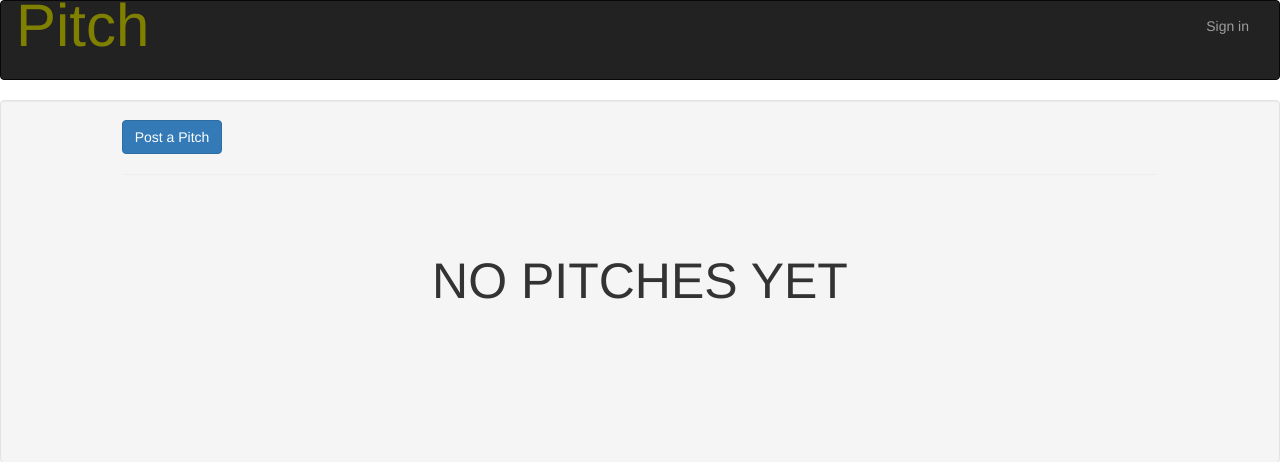
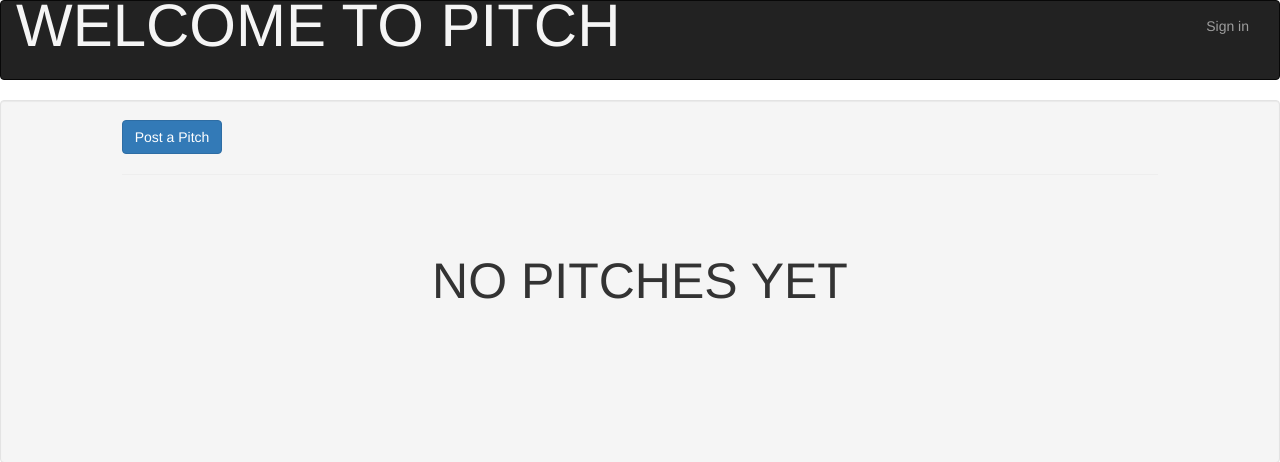
Before and after one commit to Micahtugi/pitches, a Python web app: template app/templates/category.html in a window 1280 px wide. Shown: the top 462 px of the page. Run offline with Jinja, Linux system fonts and the light colour scheme; the template is opened without the code that fills it, so the values that code supplies are empty; some libraries are stand-ins or nearby versions.

Commit message:
Changed the color of the text in the navbar

```diff
--- a/app/templates/navbar.html
+++ b/app/templates/navbar.html
@@ -7,7 +7,7 @@
                     <span class="icon-bar"></span>
                     <span class="icon-bar"></span>
                   </button>
-            <a class="navbar-brand" href="/" style="font-size:60px; color:olive" > Pitch</a>
+            <a class="navbar-brand" href="/" style="font-size:60px; color:whitesmoke" > WELCOME TO PITCH</a>
 
     </div>
       <div class="navbar-collapse collapse">
```
